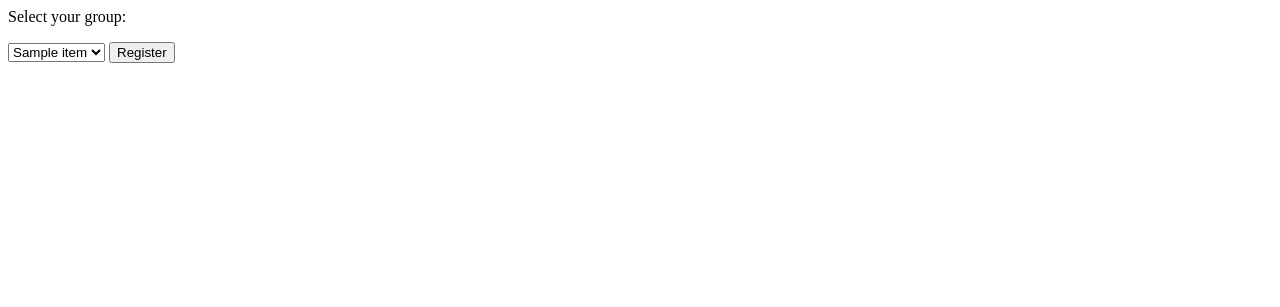
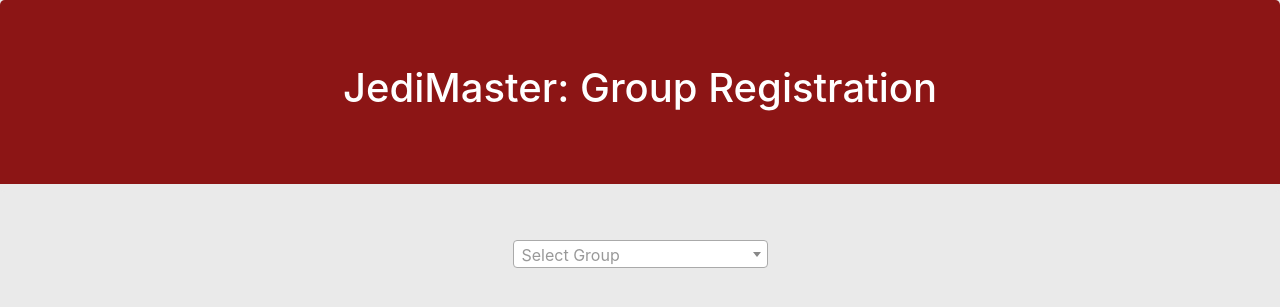
Before and after one commit to jdw170000/Jedi-Master, a Flask app: template templates/index.html in a window 1280 px wide. Shown: the top 307 px of the page. Run offline with Flask 2, Linux system fonts and the light colour scheme; the template is opened without the code that fills it: most values are stand-ins (such as "Sample title", 1, 10 or a date in 2020); parts of the project's set-up code (start-up, migrations or seed data) failed here and were passed over; some libraries are stand-ins or nearby versions.

Commit message:
style registration screen

```diff
--- a/app.py
+++ b/app.py
@@ -64,8 +64,8 @@ def register():
 
 @app.route('/group', methods=['GET'])
 def group():
-	if session['id'] == None:
-		abort(401)
+	if session.get('id') is None:
+		return redirect(url_for('index'))
 
 	client_id = int(session['id'])
 
@@ -82,7 +82,7 @@ def group():
 
 @app.route('/group_refresh', methods=['GET'])
 def group_refresh():
-	if session['id'] == None:
+	if session.get('id') is None:
 		abort(401)
 
 	client_id = int(session['id'])
@@ -96,7 +96,7 @@ def group_refresh():
 
 @app.route('/group', methods=['POST'])
 def group_post():
-	if session['id'] == None:
+	if session.get('id') is None:
 		abort(401)
 
 	client_id = int(session['id'])
--- a/static/candidate_style.css
+++ b/static/candidate_style.css
@@ -76,7 +76,7 @@ h3 {
 	background-color: var(--cool-grey);
 }
 
-button {
+button, input[type="submit"] {
 	background-color: var(--forest-green);
 	border: none;
 	color: white;
@@ -88,13 +88,17 @@ button {
 	cursor: pointer;
 }
 
-button:hover {
+button:hover, input[type="submit"]:hover {
 	background-color: var(--forest-green-desaturated);
 }
 
-button:active {
+button:active, input[type="submit"]:active {
 	background-color: var(--forest-green-desaturated);
   	transform: translateY(4px);
+}
+
+input[disabled="disabled"], input[disabled="disabled"]:hover {
+	background-color: var(--cool-grey);
 }
 
 #ready[data-ready="1"] {
--- a/templates/index.html
+++ b/templates/index.html
@@ -1,9 +1,69 @@
-<p>Select your group:</p>
+<!DOCTYPE html>
+<head>
+	<title> Jedi Master </title>
+	<link rel="stylesheet" href="{{url_for('static', filename='node_modules/bootstrap/dist/css/bootstrap.min.css')}}" type="text/css">
+	<link rel="stylesheet" href="{{url_for('static', filename='node_modules/select2/dist/css/select2.min.css')}}">
+
+	<link rel="preconnect" href="https://fonts.googleapis.com">
+	<link rel="preconnect" href="https://fonts.gstatic.com" crossorigin>
+	<link rel="stylesheet" href="https://fonts.googleapis.com/css2?family=Roboto:wght@300&display=swap">
+	<link rel='stylesheet' href="https://fonts.googleapis.com/css?family=Source+Sans+Pro" type="text/css">
+	<link rel="stylesheet" href="{{url_for('static', filename='candidate_style.css')}}" type="text/css">
+
+	<script src="{{url_for('static', filename='node_modules/bootstrap/dist/js/bootstrap.min.js')}}"></script>
+	<script src="{{url_for('static', filename='node_modules/jquery/dist/jquery.min.js')}}"></script>
+	<script src="{{url_for('static', filename='node_modules/select2/dist/js/select2.min.js')}}"></script>
+</head>
+
+<body>
+
+<div class="jumbotron text-center">
+	<h1 id="welcome">JediMaster: Group Registration</h1>
+</div>
+
+<div class="container">
+
 <form action="/register" method="post">
-	<select name="id">
-	{% for item in data %}
-		<option value="{{item[0]}}">{{item[1]}}</option>
-	{% endfor %}
-	</select>
-	<input type="submit" value="Register">
+	<div class="row justify-content-center py-3">
+		<div class="col-3">
+			<select id="group-name" class="form-control form-control-lg" name="id">
+			<option></option>
+			{% for item in data %}
+				<option value="{{item[0]}}">{{item[1]}}</option>
+			{% endfor %}
+			</select>
+		</div>
+	</div>
+	<div class="row justify-content-center">
+		<div class="col-6 text-center">
+			<input id="submit" type="submit" value="Register">
+		</div>
+	</div>
 </form>
+
+</div>
+
+</body>
+
+<script>
+	$('#group-name').select2(
+	{
+		placeholder: "Select Group",
+	});
+
+	$('#submit').css('display', 'none');
+
+	$('#group-name').change(function()
+	{
+		if($(this).val())
+		{
+			$('#submit').css('display', '');
+		}
+		else
+		{
+			$('#submit').attr('display', 'none');
+
+		}
+	});
+
+</script>
--- a/test_data_queries.py
+++ b/test_data_queries.py
@@ -1,6 +1,6 @@
-INSERT_CANDIDATE_STATE_TEST_DATA = """INSERT OR IGNORE INTO CandidateState (name) VALUES ('john hammond'), ('alfred melbrook'), ('maria de''antonio'), ('test noprefs');"""
+INSERT_CANDIDATE_STATE_TEST_DATA = """INSERT OR IGNORE INTO CandidateState (name) VALUES ('john hammond'), ('alfred melbrook'), ('maria de''antonio'), ('<b>test<b> noprefs');"""
 
-INSERT_GROUP_STATE_TEST_DATA = """INSERT OR IGNORE INTO GroupState (name) VALUES ('songbirds'), ('plus ult cappella');"""
+INSERT_GROUP_STATE_TEST_DATA = """INSERT OR IGNORE INTO GroupState (name) VALUES ('songbirds'), ('<b>plus<b> ult cappella');"""
 
 INSERT_CANDIDATE_PREFERENCES_TEST_DATA = """INSERT OR IGNORE INTO CandidatePreferences (id, group_id, priority) VALUES
 					(1, 1, 1), (1, 2, 2),
```
Also changed, not shown: templates/group.html (+24 -10 lines), static/package-lock.json.
